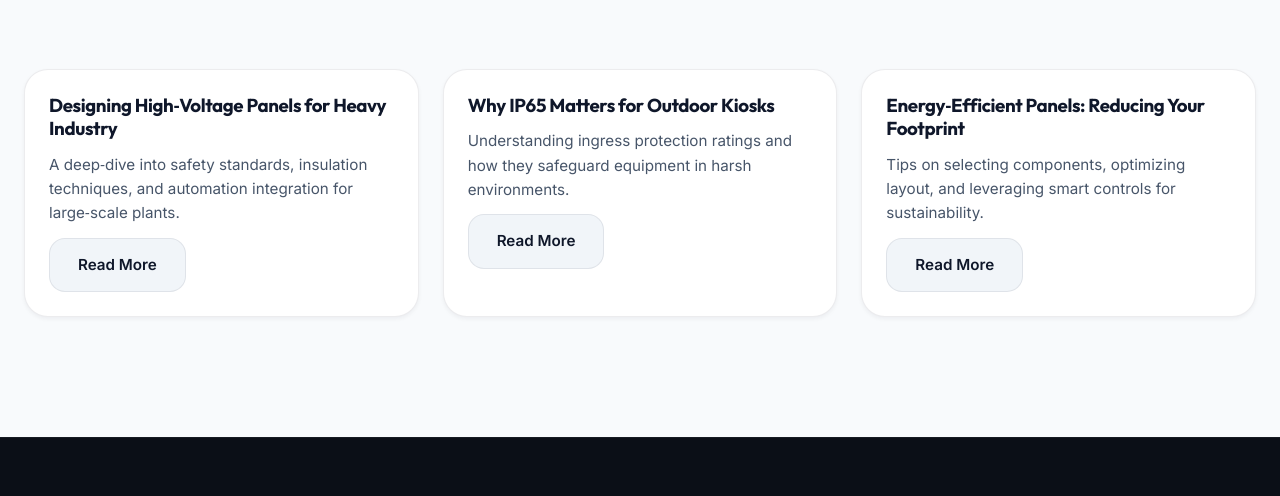
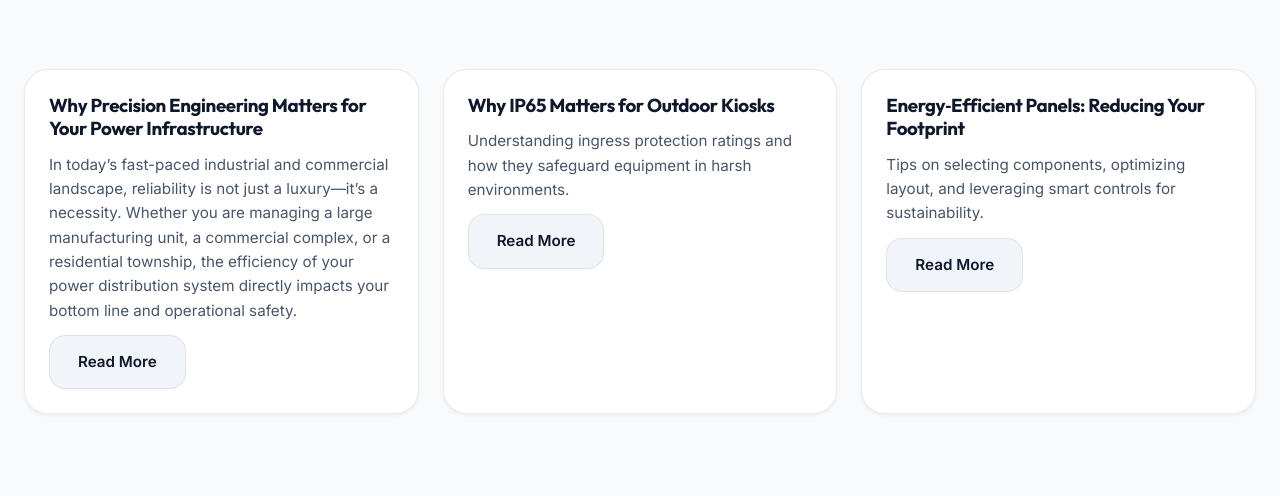
Before and after one commit to Nlitent/adarshelectricals, a plain HTML site: page blog.html in a window 1280 px wide. Shown: the part 1064-1560 px from the top of the page. Drawn offline with Linux system fonts and the light colour scheme.

Commit message:
Update blog.html

```diff
--- a/blog.html
+++ b/blog.html
@@ -59,8 +59,8 @@
             </div>
             <div class="grid" style="display:grid;grid-template-columns:repeat(auto-fit,minmax(280px,1fr));gap:24px;">
                 <article class="post-card" style="background:var(--bg-secondary);border:1px solid var(--border-color);border-radius:var(--radius-lg);padding:24px;box-shadow:var(--shadow-sm);transition:var(--transition-normal);">
-                    <h3 style="margin-bottom:12px;color:var(--text-primary);">Designing High‑Voltage Panels for Heavy Industry</h3>
-                    <p style="color:var(--text-secondary);font-size:0.95rem;">A deep‑dive into safety standards, insulation techniques, and automation integration for large‑scale plants.</p>
+                    <h3 style="margin-bottom:12px;color:var(--text-primary);">Why Precision Engineering Matters for Your Power Infrastructure</h3>
+                    <p style="color:var(--text-secondary);font-size:0.95rem;">In today’s fast-paced industrial and commercial landscape, reliability is not just a luxury—it’s a necessity. Whether you are managing a large manufacturing unit, a commercial complex, or a residential township, the efficiency of your power distribution system directly impacts your bottom line and operational safety.</p>
                     <a href="#" class="btn btn-secondary" style="margin-top:12px;display:inline-block;">Read More</a>
                 </article>
                 <article class="post-card" style="background:var(--bg-secondary);border:1px solid var(--border-color);border-radius:var(--radius-lg);padding:24px;box-shadow:var(--shadow-sm);transition:var(--transition-normal);">
```
